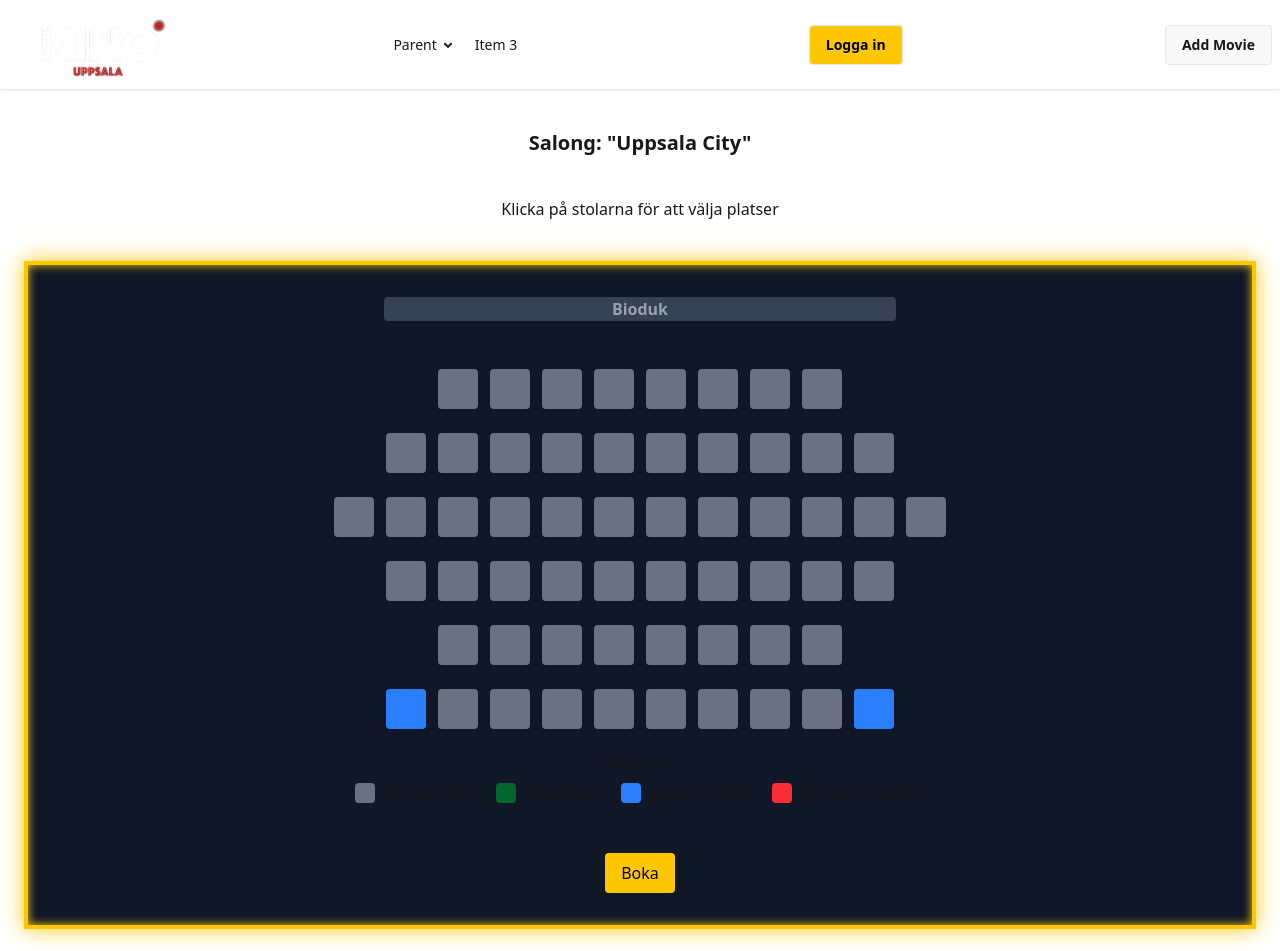
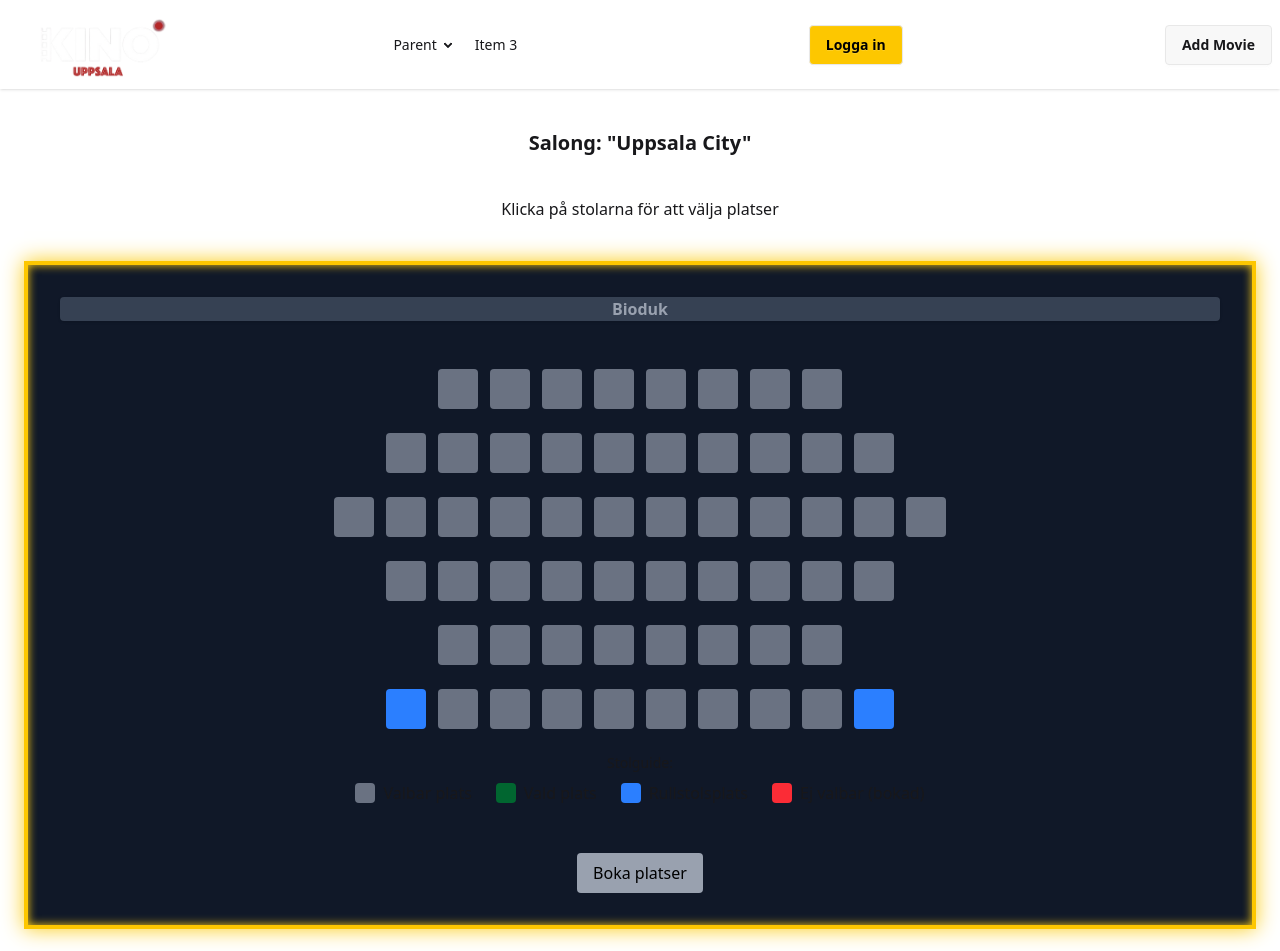
Before and after one commit to alfredbrannare/kino-nextjs-app, a Next.js app: page /auditoriums/city in a window 1280 px wide. Shown: the top 951 px of the page. Built offline with nearby package versions, Linux system fonts and the light colour scheme; no server answers; the database is empty.

Commit message:
Style changes and booking button logic

```diff
--- a/src/components/SeatSelector.jsx
+++ b/src/components/SeatSelector.jsx
@@ -82,7 +82,7 @@ export default function SeatSelector({ movieId, screeningTime, userId }) {
     return (
         <div className="p-4 md:p-8 pb-6 space-y-6 bg-gray-900 border-4 border-yellow-400 shadow-[inset_0_0_10px_#facc15,0_0_20px_#facc15]">
             <div className="flex justify-center mb-6">
-                <div className="w-full max-w-md sm:max-w-lg h-6 bg-gray-700 rounded-sm shadow-sm text-gray-400 font-bold mb-6">Bioduk</div>
+                <div className="w-full h-6 bg-gray-700 rounded-sm shadow-sm text-gray-400 font-bold mb-6">Bioduk</div>
             </div>
             {salong.map((row, rowIndex) => (
                 <div key={rowIndex} className="flex justify-center gap-3">
@@ -127,12 +127,13 @@ export default function SeatSelector({ movieId, screeningTime, userId }) {
                 </div>
             </div>
             <button
+                title={selectedSeats.length === 0 ? 'Välj platser först' : ''}
                 disabled={isBooking || selectedSeats.length === 0}
                 onClick={handleBooking}
-                className={`mt-6 px-4 py-2 rounded text-black cursor-pointer ${isBooking ? 'bg-gray-400' : 'bg-yellow-400'
+                className={`mt-6 px-4 py-2 rounded text-black transition ${isBooking || selectedSeats.length === 0 ? 'bg-gray-400 cursor-not-allowed' : 'bg-yellow-400 cursor-pointer'
                     }`}
             >
-                {isBooking ? 'Bokar valda platser...' : 'Boka'}
+                {isBooking ? 'Bokar valda platser...' : 'Boka platser'}
             </button>
             <WheelchairModal
                 seat={pendingWheelchairSeat}
```
